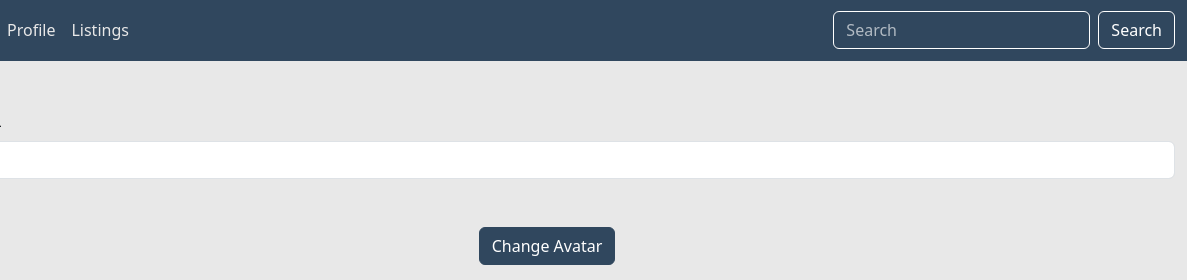
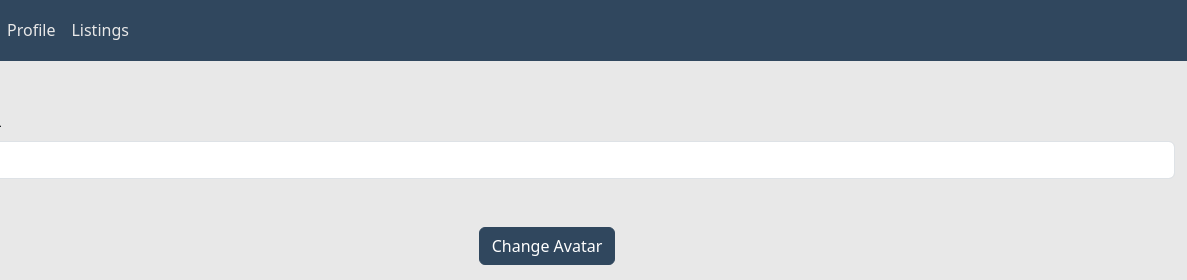
Before and after one commit to BekzatBagdat/auction-best-bids, a website with bundled scripts: page changeavatar.html in a window 1280 px wide. Shown: the top 280 px of the page, 93-1280 px from the left. Built offline with nearby package versions, Linux system fonts and the light colour scheme; sample sign-in values are in the browser's storage.

Commit message:
removed search from html where not needed

```diff
--- a/changeavatar.html
+++ b/changeavatar.html
@@ -45,17 +45,6 @@
               >
             </li>
           </ul>
-          <form class="d-flex" role="search">
-            <input
-              class="form-control me-2"
-              type="search"
-              placeholder="Search"
-              aria-label="Search"
-            />
-            <button class="btn btn-outline-success" type="submit">
-              Search
-            </button>
-          </form>
         </div>
       </div>
     </nav>
--- a/src/js/handlers/listingshandler.mjs
+++ b/src/js/handlers/listingshandler.mjs
@@ -37,7 +37,7 @@ export const listingsHandler = async () => {
       const endsAt = new Date(listing.endsAt);
 
       const html = `
-      <div class="card mt-4" style="width: 18rem">
+      <div class="listing-card card mt-4" style="width: 18rem; cursor: pointer">
           <img
             src="${image}"
             class="card-img-top"
```
Also changed, not shown: createlisting.html (+0 -11 lines), login.html (+0 -11 lines), profile.html (+0 -11 lines), register.html (+0 -11 lines).
